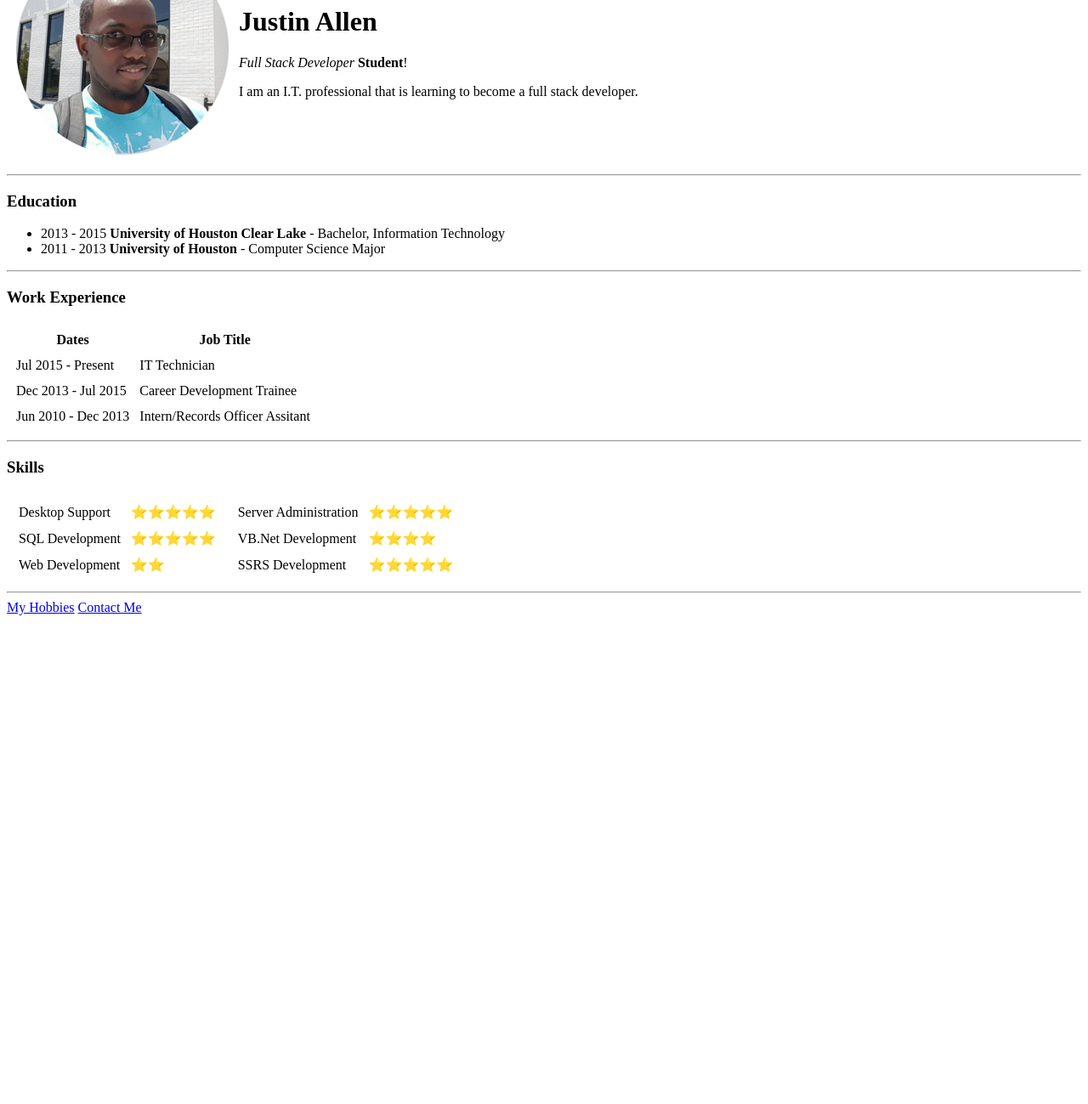
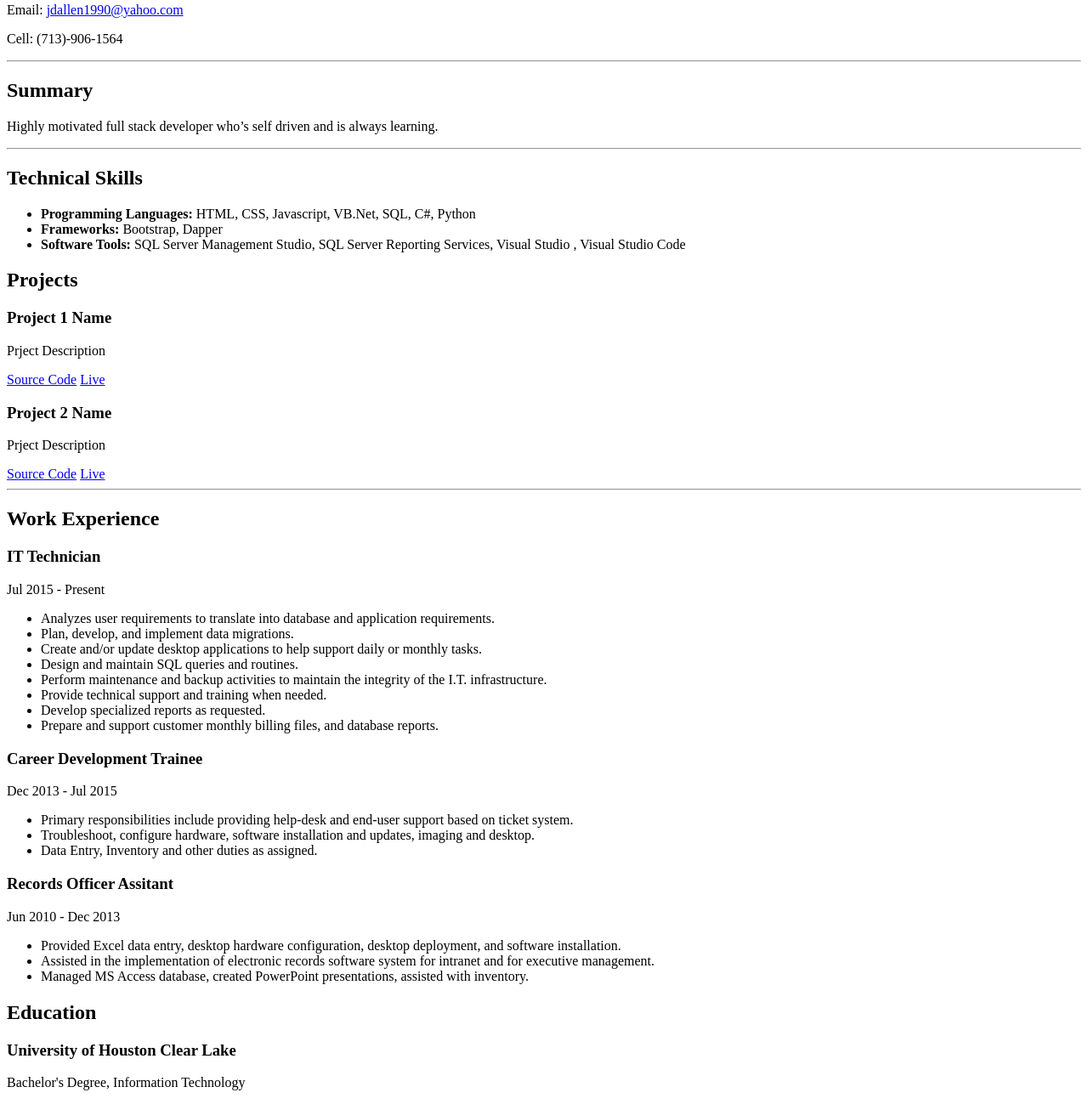
Before and after one commit to JustoShow/cv, a plain HTML site: page index.html in a window 1280 px wide. Shown: the part 87-1386 px from the top of the page at 85% size. Before the commit the page ends 819 px from the top, so only its background shows below. Drawn offline with Linux system fonts and the light colour scheme.

Commit message:
Html restructured
A whole redo of my CV.

```diff
--- a/index.html
+++ b/index.html
@@ -1,110 +1,125 @@
 <!DOCTYPE html>
-<html>
+<html lang="en">
+
 <head>
-        <meta charset="utf-8">
-        <meta http-equiv="X-UA-Compatible" content="IE=edge">
-        <title>Justin's Personal Site</title>
-        <meta name="description" content="">
-        <meta name="viewport" content="width=device-width, initial-scale=1">
-        <link rel="stylesheet" href="">
+    <meta charset="UTF-8">
+    <meta name="viewport" content="width=device-width, initial-scale=1.0">
+    <title>Justin Allen - Resume</title>
 </head>
+
 <body>
-        <!-- Intro  -->
-        <table  cellspacing="10px">
-            <tr>
-                <td>
-                    <img src="images/justin-profile-cropped-resized.png" alt="Justin profile picture">
-                </td>
-                <td>
+    <main>
+        <hr>
+        <!-- Header -->
+        <header>
             <h1>Justin Allen</h1>
-                    <p><em>Full Stack Developer </em><strong>Student</strong>!</p>
-                    <p>I am an I.T. professional that is learning to become a full stack developer.</p>
-                </td>
-            </tr>
-        </table>
+            <p>Email: <a href="mailto:jdallen1990@yahoo.com">jdallen1990@yahoo.com</a></p>
+            <p>Cell: (713)-906-1564</p>
+        </header>
 
         <hr>
 
-        <!-- Education -->
-        <h3>Education</h3>
+        <!-- Summary -->
+        <section>
+            <h2>Summary</h2>
+            <p>Highly motivated full stack developer who’s self driven and is always learning.</p>
+        </section>
+
+        <hr>
+
+        <!-- Technical Skills -->
+        <section>
+            <h2>Technical Skills</h2>
             <ul>
-            <li>2013 - 2015 <b>University of Houston Clear Lake</b> - Bachelor, Information Technology</li>
-            <li>2011 - 2013 <b>University of Houston</b> - Computer Science Major</li>
+                <li><b>Programming Languages: </b>HTML, CSS, Javascript, VB.Net, SQL, C#, Python</li>
+                <li><b>Frameworks: </b>Bootstrap, Dapper</li>
+                <li><b>Software Tools: </b>SQL Server Management Studio, SQL Server Reporting Services, Visual Studio ,
+                    Visual Studio Code</li>
             </ul>
+        </section>
+
+        <!-- Projects -->
+        <section>
+            <h2>Projects</h2>
+            <!-- Project 1 -->
+            <div class="project">
+                <h3>Project 1 Name</h3>
+                <p>Prject Description</p>
+                <div class="project-links">
+                    <a href="#">Source Code</a>
+                    <a href="#">Live</a>
+                </div>
+            </div>
+            <!-- end Project 1 -->
+
+            <!-- Project 2 -->
+            <div class="project">
+                <h3>Project 2 Name</h3>
+                <p>Prject Description</p>
+                <div class="project-links">
+                    <a href="#">Source Code</a>
+                    <a href="#">Live</a>
+                </div>
+            </div>
+            <!-- end Project 2 -->
+        </section>
 
         <hr>
 
         <!-- Work Experience -->
-        <h3>Work Experience</h3>
-        <table  cellspacing="10px">
-            <thead>
-                <tr>
-                    <th>Dates</th>
-                    <th>Job Title</th>
-                </tr>
-            </thead>
-            <tbody>
-                <tr>
-                    <td>Jul 2015 - Present</td>
-                    <td>IT Technician</td>
-                </tr>
-                <tr>
-                    <td>Dec 2013 - Jul 2015</td>
-                    <td>Career Development Trainee</td>
-                </tr>
-                <tr>
-                    <td>Jun 2010 - Dec 2013</td>
-                    <td>Intern/Records Officer Assitant</td>
-                </tr>
-            </tbody>
-        </table>
+        <section>
+            <h2>Work Experience</h2>
 
-        <hr>
+            <!-- Work Experience 1 -->
+            <div>
+                <h3 class="job-title">IT Technician</h3>
+                <p class="job-date">Jul 2015 - Present</p>
+                <ul class="job-description">
+                    <li>Analyzes user requirements to translate into database and application requirements.</li>
+                    <li>Plan, develop, and implement data migrations.</li>
+                    <li>Create and/or update desktop applications to help support daily or monthly tasks.</li>
+                    <li>Design and maintain SQL queries and routines.</li>
+                    <li>Perform maintenance and backup activities to maintain the integrity of the I.T. infrastructure.</li>
+                    <li>Provide technical support and training when needed.</li>
+                    <li>Develop specialized reports as requested.</li>
+                    <li>Prepare and support customer monthly billing files, and database reports.</li>
+                </ul>
+            </div>
+            <!-- End Work Experience 1 -->
 
-        <!-- Skills -->
-        <h3>Skills</h3>
-        <table>
-           <tr>
-               <!-- Col 1 -->
-               <td>
-                    <table cellspacing="10px">
-                        <tr>
-                            <td> Desktop Support </td>
-                            <td>⭐⭐⭐⭐⭐</td>
-                        </tr>
-                        <tr>
-                            <td> SQL Development </td>
-                            <td>⭐⭐⭐⭐⭐</td>
-                        </tr>
-                        <tr>
-                            <td>Web Development</td>
-                            <td>⭐⭐</td>
-                        </tr>
-                    </table>
-               </td>
+            <!-- Work Experience 2 -->
+            <div>
+                <h3 class="job-title">Career Development Trainee</h3>
+                <p class="job-date">Dec 2013 - Jul 2015</p>
+                <ul class="job-description">
+                    <li>Primary responsibilities include providing help-desk and end-user support based on ticket
+                        system.</li>
+                    <li>Troubleshoot, configure hardware, software installation and updates, imaging and desktop.</li>
+                    <li>Data Entry, Inventory and other duties as assigned.</li>
+                </ul>
+            </div>
+            <!-- End Work Experience 2 -->
 
-               <!-- Col 2 -->
-               <td>
-                <table  cellspacing="10px">
-                    <tr>
-                        <td>Server Administration</td>
-                        <td>⭐⭐⭐⭐⭐</td>
-                    </tr>
-                    <tr>
-                        <td> VB.Net Development </td>
-                        <td>⭐⭐⭐⭐</td>
-                    </tr>
-                    <tr>
-                        <td>SSRS Development</td>
-                        <td>⭐⭐⭐⭐⭐</td>
-                    </tr>
-                </table>
-               </td>
-           </tr>
-        </table>
-        <hr>
+            <!-- Work Experience 3 -->
+            <div>
+                <h3 class="job-title">Records Officer Assitant</h3>
+                <p class="job-date">Jun 2010 - Dec 2013</p>
+                <ul class="job-description">
+                    <li>Provided Excel data entry, desktop hardware configuration, desktop deployment, and software installation.</li>
+                    <li>Assisted in the implementation of electronic records software system for intranet and for executive management.</li>
+                    <li>Managed MS Access database, created PowerPoint presentations, assisted with inventory.</li>
+                </ul>
+            </div>
+            <!-- End Work Experience 3 -->
+        </section>
 
-        <!-- Links  -->
-        <a href="hobbies.html">My Hobbies</a> <a href="contact.html">Contact Me</a>
+        <!-- Education -->
+        <section>
+            <h2>Education</h2>
+            <h3>University of Houston Clear Lake</h3>
+            <p>Bachelor's Degree, Information Technology</p>
+        </section>
+    </main>
 </body>
+
 </html>
```
Lines whose indentation alone changed are shown as unchanged.
